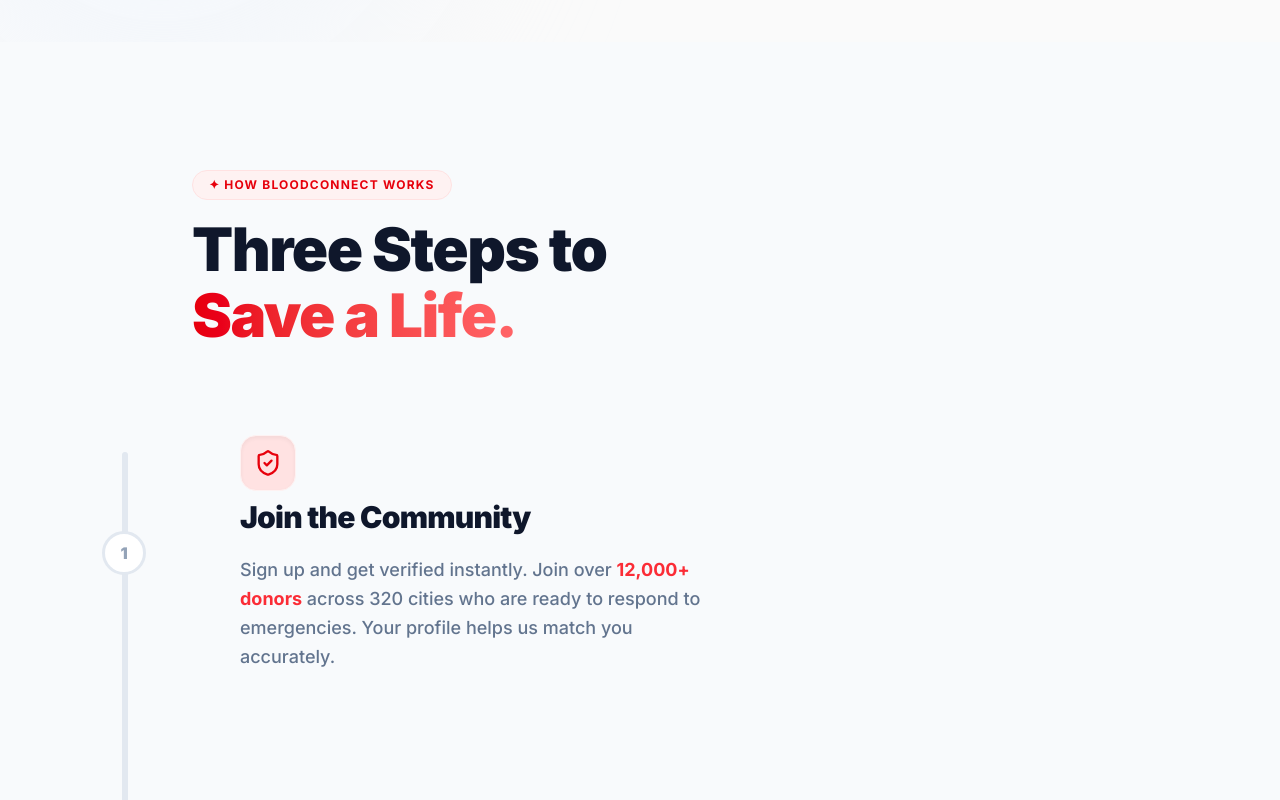
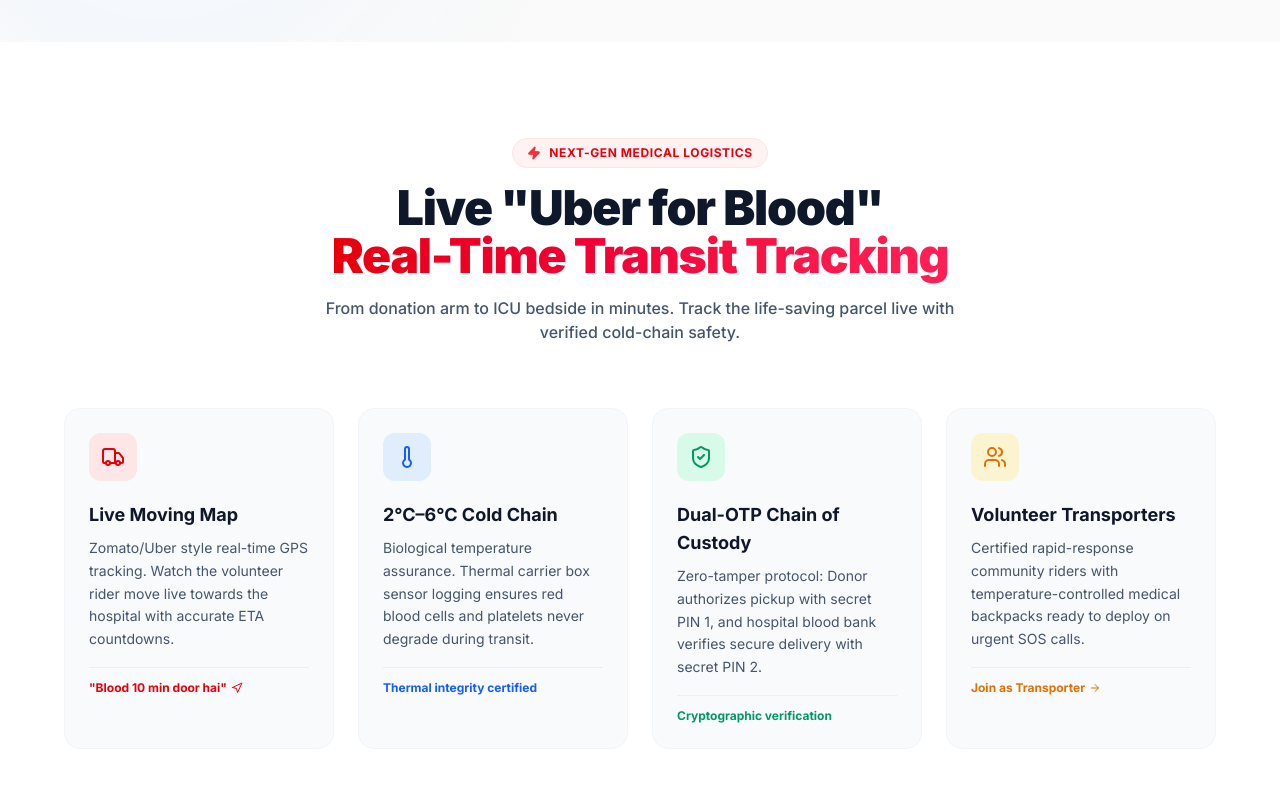
Before and after one commit to saqulainh/BloodConnect-Final, a React app in the folder frontend/: page / in a window 1280 px wide. Shown: the part 780-1580 px from the top of the page. Built offline with nearby package versions, Linux system fonts and the light colour scheme; the HTML template or start-up script is replaced by a standard one.

Commit message:
Add blood banks link to top navigation

```diff
--- a/frontend/src/pages/HomePage.jsx
+++ b/frontend/src/pages/HomePage.jsx
@@ -3,7 +3,8 @@
 import {
     Heart, Search, Users, Activity, ArrowRight,
     ShieldCheck, Clock, Droplets, Menu, X,
-    MapPin, Bell, BarChart2, ChevronRight, Globe
+    MapPin, Bell, BarChart2, ChevronRight, Globe,
+    Truck, Navigation, Thermometer, Zap
 } from "lucide-react";
 import gsap from "gsap";
 import { ScrollTrigger } from "gsap/ScrollTrigger";
@@ -162,6 +163,7 @@
                     {/* Desktop Nav */}
                     <div className="hidden md:flex items-center gap-8 text-sm font-bold text-slate-500">
                         <a href="#how-it-works" className="hover:text-red-600 transition-colors">{t("How it Works")}</a>
+                        <Link to="/blood-banks" className="hover:text-red-600 transition-colors">Blood Banks</Link>
                         <Link to="/register" className="hover:text-red-600 transition-colors">{t("Become a Donor")}</Link>
                     </div>
 
@@ -209,6 +211,7 @@
                 {menuOpen && (
                     <div className="md:hidden border-t border-slate-100 bg-white px-4 py-6 space-y-4 shadow-xl">
                         <a href="#how-it-works" onClick={() => setMenuOpen(false)} className="block text-sm font-bold text-slate-600 hover:text-red-600 py-2">How it Works</a>
+                        <Link to="/blood-banks" onClick={() => setMenuOpen(false)} className="block text-sm font-bold text-slate-600 hover:text-red-600 py-2">Blood Banks</Link>
                         <Link to="/register" onClick={() => setMenuOpen(false)} className="block text-sm font-bold text-slate-600 hover:text-red-600 py-2">Become a Donor</Link>
                         <div className="pt-2 flex flex-col gap-3">
                             {isAuthenticated ? (
@@ -225,7 +228,7 @@
             </nav>
 
             {/* ── Hero Section ────────────────────────────────────────── */}
-            <header id="features" ref={heroRef} className="relative scroll-mt-20 pt-24 pb-20 lg:pt-36 lg:pb-32 px-4 overflow-hidden bg-[#fafafa]">
+            <header ref={heroRef} className="relative pt-24 pb-20 lg:pt-36 lg:pb-32 px-4 overflow-hidden bg-[#fafafa]">
                 {/* Background Blobs & Gradients */}
                 <div className="absolute top-0 right-0 w-[800px] h-[800px] bg-gradient-to-br from-red-100/80 to-pink-50/40 rounded-full blur-[100px] -translate-y-1/3 translate-x-1/4 pointer-events-none" />
                 <div className="absolute bottom-[-10%] left-[-10%] w-[600px] h-[600px] bg-gradient-to-tr from-blue-50/60 to-slate-100/50 rounded-full blur-[80px] pointer-events-none" />
@@ -399,6 +402,87 @@
                     </div>
                 </div>
             </header>
+
+            {/* ── Key Features Section (Uber for Blood & Cold Chain) ──── */}
+            <section id="features" className="relative scroll-mt-20 py-24 px-4 bg-white border-b border-slate-100">
+                <div className="max-w-6xl mx-auto">
+                    <div className="text-center max-w-2xl mx-auto mb-16">
+                        <div className="inline-flex items-center gap-2 px-3.5 py-1.5 rounded-full bg-red-50 text-red-600 text-xs font-bold uppercase tracking-wider border border-red-100 mb-4">
+                            <Zap size={14} className="text-red-500 fill-red-500" />
+                            Next-Gen Medical Logistics
+                        </div>
+                        <h2 className="text-3xl md:text-5xl font-black text-slate-900 tracking-tight">
+                            Live "Uber for Blood" <br />
+                            <span className="text-transparent bg-clip-text bg-gradient-to-r from-red-600 to-rose-500">
+                                Real-Time Transit Tracking
+                            </span>
+                        </h2>
+                        <p className="mt-4 text-slate-600 font-medium text-base">
+                            From donation arm to ICU bedside in minutes. Track the life-saving parcel live with verified cold-chain safety.
+                        </p>
+                    </div>
+
+                    <div className="grid grid-cols-1 md:grid-cols-2 lg:grid-cols-4 gap-6">
+                        {/* Feature 1: Live Transit Map */}
+                        <div className="p-6 rounded-2xl bg-slate-50 border border-slate-100 hover:border-red-200 hover:shadow-xl hover:shadow-red-50/50 transition-all duration-300 group">
+                            <div className="w-12 h-12 rounded-xl bg-red-100/80 text-red-600 flex items-center justify-center mb-5 group-hover:scale-110 transition-transform">
+                                <Truck size={24} />
+                            </div>
+                            <h3 className="text-lg font-bold text-slate-900 mb-2">Live Moving Map</h3>
+                            <p className="text-sm text-slate-600 leading-relaxed">
+                                Zomato/Uber style real-time GPS tracking. Watch the volunteer rider move live towards the hospital with accurate ETA countdowns.
+                            </p>
+                            <div className="mt-4 pt-3 border-t border-slate-200/60 flex items-center text-xs font-bold text-red-600 gap-1">
+                                <span>"Blood 10 min door hai"</span>
+                                <Navigation size={12} className="animate-pulse" />
+                            </div>
+                        </div>
+
+                        {/* Feature 2: Cold Chain 2°C–6°C */}
+                        <div className="p-6 rounded-2xl bg-slate-50 border border-slate-100 hover:border-red-200 hover:shadow-xl hover:shadow-red-50/50 transition-all duration-300 group">
+                            <div className="w-12 h-12 rounded-xl bg-blue-100/80 text-blue-600 flex items-center justify-center mb-5 group-hover:scale-110 transition-transform">
+                                <Thermometer size={24} />
+                            </div>
+                            <h3 className="text-lg font-bold text-slate-900 mb-2">2°C–6°C Cold Chain</h3>
+                            <p className="text-sm text-slate-600 leading-relaxed">
+                                Biological temperature assurance. Thermal carrier box sensor logging ensures red blood cells and platelets never degrade during transit.
+                            </p>
+                            <div className="mt-4 pt-3 border-t border-slate-200/60 flex items-center text-xs font-bold text-blue-600 gap-1">
+                                <span>Thermal integrity certified</span>
+                            </div>
+                        </div>
+
+                        {/* Feature 3: Dual OTP Chain of Custody */}
+                        <div className="p-6 rounded-2xl bg-slate-50 border border-slate-100 hover:border-red-200 hover:shadow-xl hover:shadow-red-50/50 transition-all duration-300 group">
+                            <div className="w-12 h-12 rounded-xl bg-emerald-100/80 text-emerald-600 flex items-center justify-center mb-5 group-hover:scale-110 transition-transform">
+                                <ShieldCheck size={24} />
+                            </div>
+                            <h3 className="text-lg font-bold text-slate-900 mb-2">Dual-OTP Chain of Custody</h3>
+                            <p className="text-sm text-slate-600 leading-relaxed">
+                                Zero-tamper protocol: Donor authorizes pickup with secret PIN 1, and hospital blood bank verifies secure delivery with secret PIN 2.
+                            </p>
+                            <div className="mt-4 pt-3 border-t border-slate-200/60 flex items-center text-xs font-bold text-emerald-600 gap-1">
+                                <span>Cryptographic verification</span>
+                            </div>
+                        </div>
+
+                        {/* Feature 4: Volunteer Transporter Network */}
+                        <div className="p-6 rounded-2xl bg-slate-50 border border-slate-100 hover:border-red-200 hover:shadow-xl hover:shadow-red-50/50 transition-all duration-300 group">
+                            <div className="w-12 h-12 rounded-xl bg-amber-100/80 text-amber-600 flex items-center justify-center mb-5 group-hover:scale-110 transition-transform">
+                                <Users size={24} />
+                            </div>
+                            <h3 className="text-lg font-bold text-slate-900 mb-2">Volunteer Transporters</h3>
+                            <p className="text-sm text-slate-600 leading-relaxed">
+                                Certified rapid-response community riders with temperature-controlled medical backpacks ready to deploy on urgent SOS calls.
+                            </p>
+                            <div className="mt-4 pt-3 border-t border-slate-200/60 flex items-center text-xs font-bold text-amber-600 gap-1">
+                                <span>Join as Transporter</span>
+                                <ArrowRight size={12} />
+                            </div>
+                        </div>
+                    </div>
+                </div>
+            </section>
 
             {/* ── Workflow Timeline Section ───────────────────────────── */}
             <section id="how-it-works" ref={stepsRef} className="relative scroll-mt-20 py-32 px-4 bg-slate-50 overflow-hidden">
```
